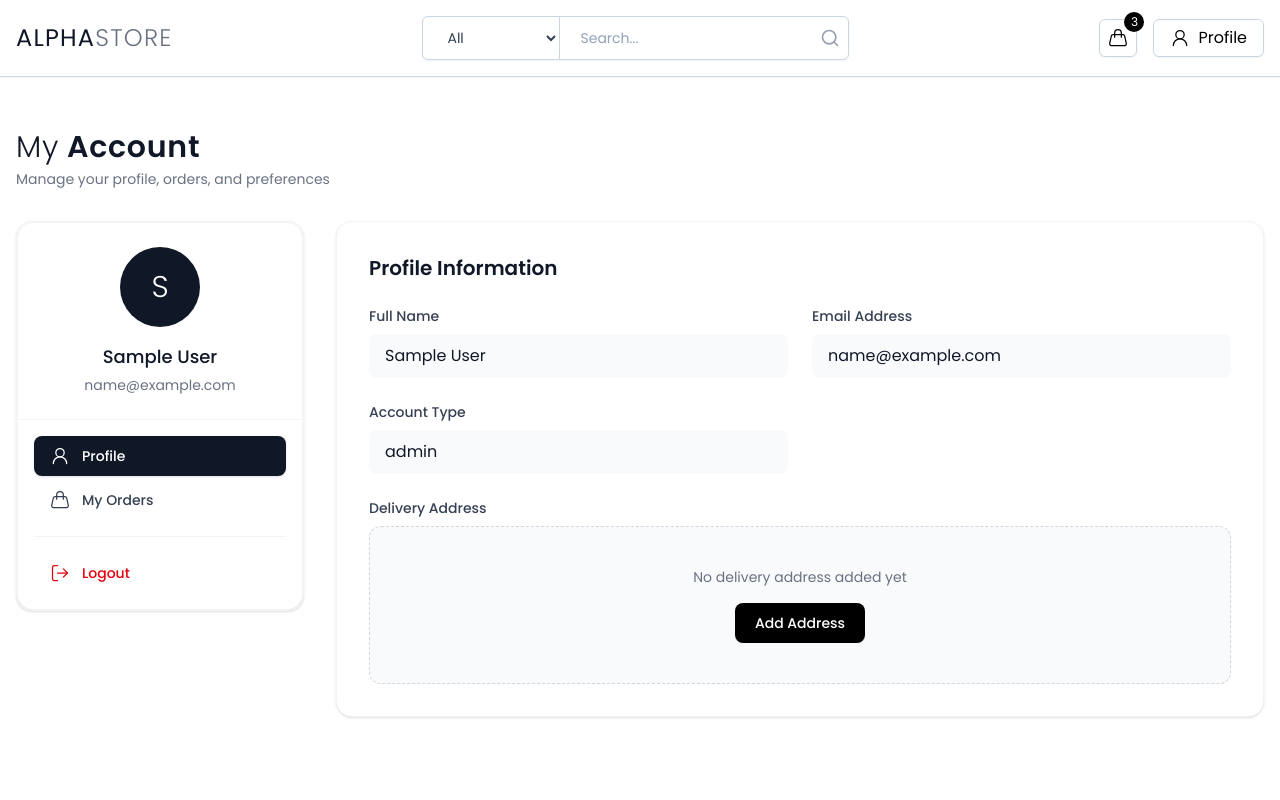
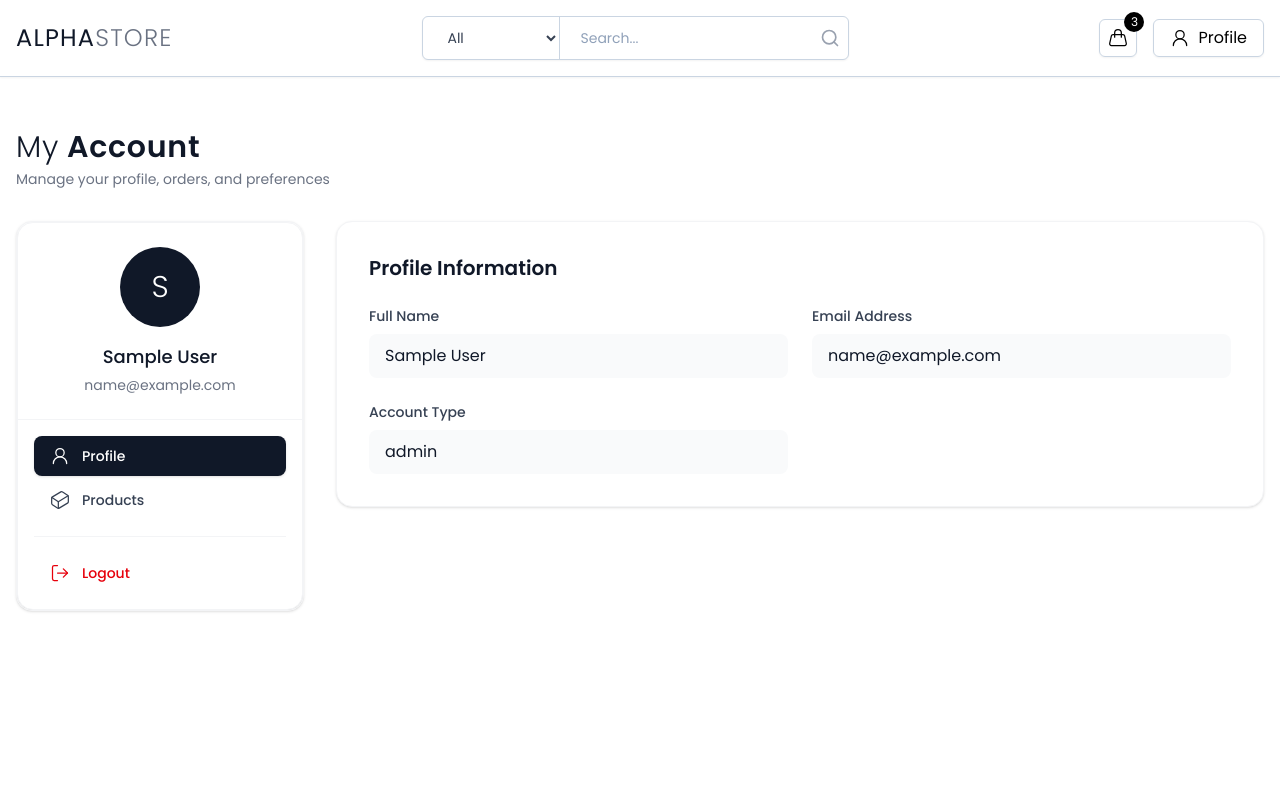
Before and after one commit to munnadotin/CodeAlpha_E-Commerce, a React (Vite) app in the folder frontend/: page /profile in a window 1280 px wide. Shown: the top 800 px of the page. Built offline with nearby package versions, Linux system fonts and the light colour scheme; sample sign-in values are in the browser's storage.

Commit message:
Access base control fixing

```diff
--- a/frontend/src/components/layout/ProfileCard.tsx
+++ b/frontend/src/components/layout/ProfileCard.tsx
@@ -1,4 +1,4 @@
-import { Handbag, LogOut, User2 } from "lucide-react";
+import { Cuboid, Handbag, LogOut, User2 } from "lucide-react";
 import type { User } from "../../types/auth.type";
 import { useDispatch } from "react-redux";
 import { clearUser } from "../../features/authSlice";
@@ -15,6 +15,31 @@ const ProfileCard = ({ activeTab, setActiveTab, user }: ActiveTabType) => {
     const navigate = useNavigate();
 
     if (!user) return null;
+
+    const profileAction = [
+        {
+            id: 1,
+            name: 'Profile',
+            role: ['user', 'admin'],
+            icon: <User2 strokeWidth={1.5} className="w-5 h-5" />,
+            onClick: () => setActiveTab('profile')
+        },
+        {
+            id: 2,
+            name: 'My Orders',
+            role: ['user'],
+            icon: <Handbag strokeWidth={1.5} className="w-5 h-5" />,
+            onClick: () => setActiveTab('orders')
+        },
+        {
+            id: 3,
+            name: 'Products',
+            role: ['admin'],
+            icon: <Cuboid strokeWidth={1.5} className="w-5 h-5" />,
+            onClick: () => setActiveTab('admin')
+        }
+    ];
+
 
     const handleLogout = () => {
         dispatch(clearUser())
@@ -33,26 +58,23 @@ const ProfileCard = ({ activeTab, setActiveTab, user }: ActiveTabType) => {
                     </div>
                     <h3 className="text-lg font-medium text-gray-900">{user.name}</h3>
                     <p className="text-sm text-gray-500 mt-1">{user.email}</p>
-                    {/* <p className="text-xs text-gray-400 mt-2">Member since {user.joinDate}</p> */}
                 </div>
 
                 {/* Navigation */}
                 <div className="p-4 space-y-1">
-                    <button
-                        onClick={() => setActiveTab('profile')}
-                        className={`w-full flex items-center gap-3 px-4 py-2.5 rounded-lg transition-all duration-200 ${activeTab === 'profile' ? 'bg-gray-900 text-white shadow-sm' : 'text-gray-700 hover:bg-gray-50'} cursor-pointer`}
-                    >
-                        <User2 strokeWidth={1.5} className="h-5 w-5" />
-                        <span className="text-sm font-medium">Profile</span>
-                    </button>
-
-                    <button
-                        onClick={() => setActiveTab('orders')}
-                        className={`w-full flex items-center gap-3 px-4 py-2.5 rounded-lg transition-all duration-200 ${activeTab === 'orders' ? 'bg-gray-900 text-white shadow-sm' : 'text-gray-700 hover:bg-gray-50'} cursor-pointer`}
-                    >
-                        <Handbag strokeWidth={1.5} className="h-5 w-5" />
-                        <span className="text-sm font-medium">My Orders</span>
-                    </button>
+                    {profileAction.map((action) => (
+                        <div key={action.id}>
+                            {action.role.includes(user.role) && (
+                                <button
+                                    onClick={() => setActiveTab(action.name.toLowerCase())}
+                                    className={`w-full flex items-center gap-3 px-4 py-2.5 rounded-lg transition-all duration-200 ${activeTab === action.name.toLowerCase() ? 'bg-gray-900 text-white shadow-sm' : 'text-gray-700 hover:bg-gray-50'} cursor-pointer`}
+                                >
+                                    {action.icon}
+                                    <span className="text-sm font-medium">{action.name}</span>
+                                </button>
+                            )}
+                        </div>
+                    ))}
 
                     <div className="pt-4 mt-4 border-t border-gray-100">
                         <button
@@ -65,7 +87,7 @@ const ProfileCard = ({ activeTab, setActiveTab, user }: ActiveTabType) => {
                     </div>
                 </div>
             </div>
-        </div>
+        </div >
     )
 }
 
--- a/frontend/src/components/layout/ProfileContent.tsx
+++ b/frontend/src/components/layout/ProfileContent.tsx
@@ -31,17 +31,18 @@ function ProfileContent({ user }: ProfileContentProps) {
                     </div>
                 </div>
 
+                {user.role === "user" && (
                     <div className="space-y-3">
                         <label className="block text-sm font-medium text-gray-700 mb-2">
                             Delivery Address
                         </label>
 
                         {user.address && user.address.length > 0 ? (
-                        <div className="group relative space-y-3 grid grid-cols-1 md:grid-cols-2 gap-4">
+                            <div className="space-y-3 grid grid-cols-1 md:grid-cols-2 gap-4">
                                 {user.address.map((address, index) => (
                                     <div
                                         key={index}
-                                    className="rounded-xl flex items-start justify-between border border-gray-200 bg-white p-4 transition hover:shadow"
+                                        className="rounded-xl flex items-start justify-between border border-gray-200 bg-white p-4 transition"
                                     >
                                         <div className="flex flex-col gap-2">
                                             <p className="text-sm font-medium text-gray-900">
@@ -64,6 +65,7 @@ function ProfileContent({ user }: ProfileContentProps) {
                                                 <SquarePen strokeWidth={1.5} className="w-4 h-4" />
                                             </button>
                                         </div>
+
                                     </div>
                                 ))}
                             </div>
@@ -83,6 +85,8 @@ function ProfileContent({ user }: ProfileContentProps) {
                             </div>
                         )}
                     </div>
+                )
+                }
 
                 {/* popup model */}
                 {activeModel && (<AddressModel setActiveModel={setActiveModel} />)}
```
Lines whose indentation alone changed are shown as unchanged.
